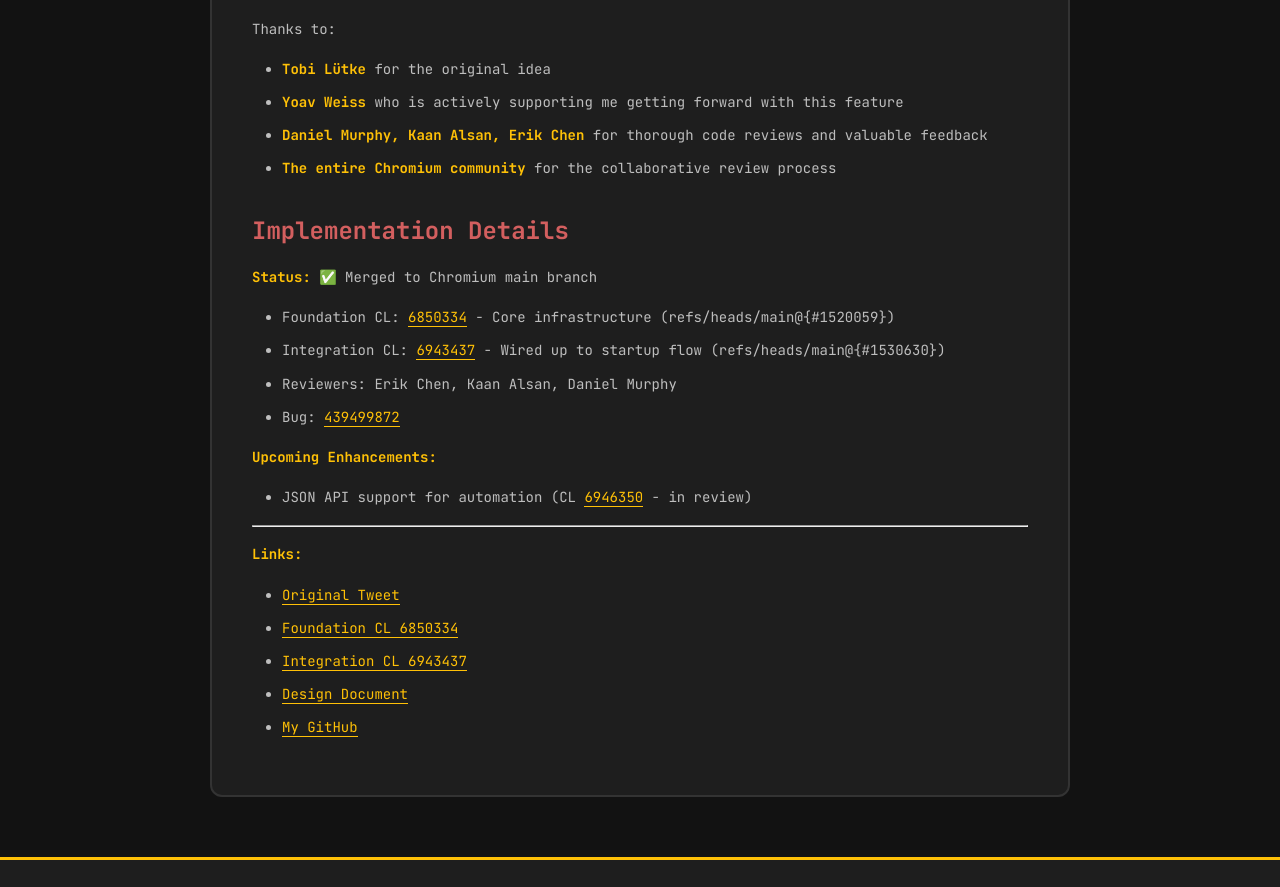
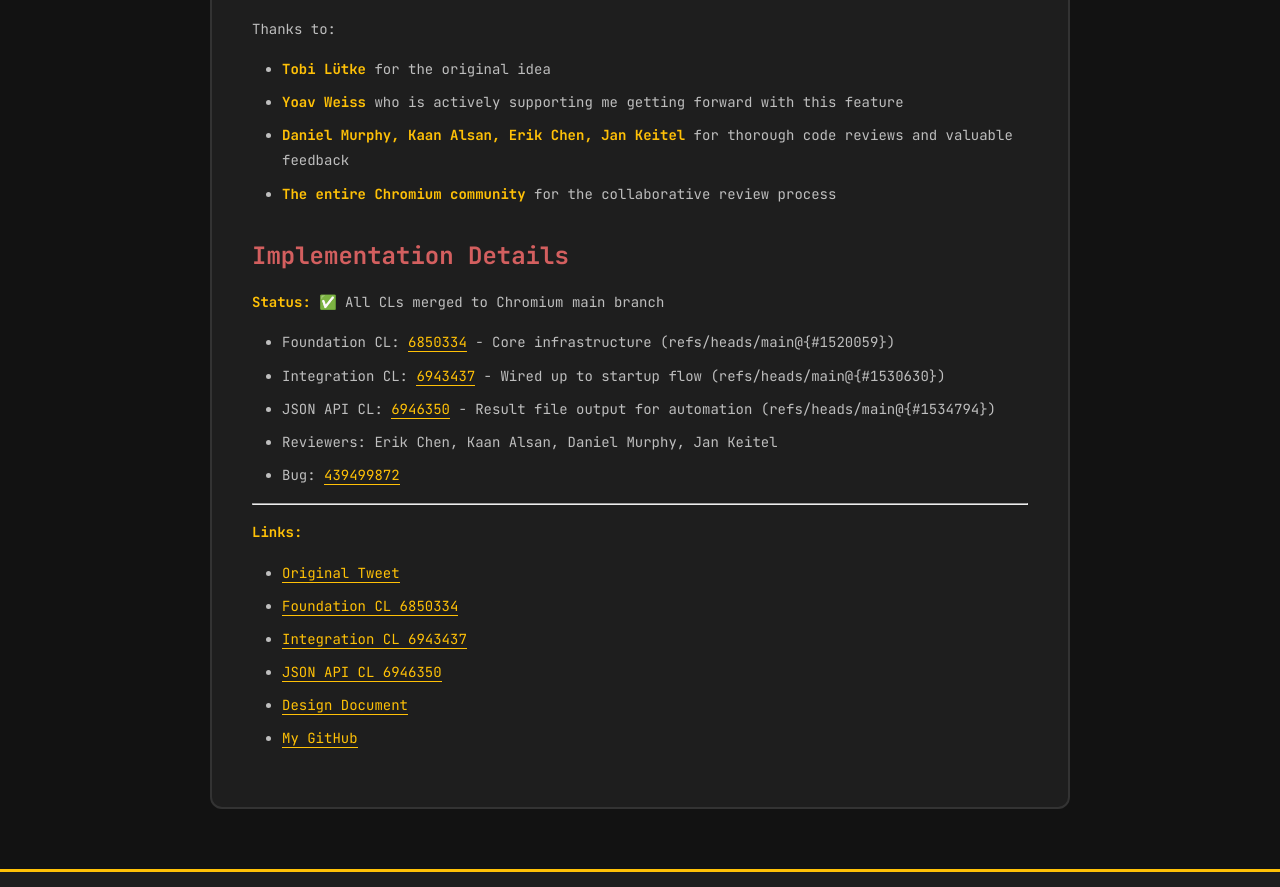
Before and after one commit to hjanuschka/hjanuschka.github.io, a website: page chromium-focus-feature.html in a window 1280 px wide. Shown: the part 3221-4108 px from the top of the page. Drawn offline with nearby package versions, Linux system fonts and the light colour scheme.

Commit message:
Update Chrome --focus feature: Mark JSON API CL as landed
- Updated status to reflect all CLs are now merged
- Added JSON API CL 6946350 to implementation details
  * Adds --focus-result-file flag for automation
  * Merged at refs/heads/main@{#1534794}
- Added Jan Keitel to reviewers and acknowledgments
- Updated links section to include JSON API CL

All three CLs are now part of Chrome 143:
- Foundation (6850334)
- Integration (6943437)
- JSON API (6946350)

```diff
--- a/chromium-focus-feature.html
+++ b/chromium-focus-feature.html
@@ -29,7 +29,7 @@
       "url": "https://januschka.com"
     },
     "datePublished": "2024-08-01",
-    "dateModified": "2025-10-16",
+    "dateModified": "2025-11-06",
     "image": "https://januschka.com/og-image.png",
     "mainEntityOfPage": {
       "@type": "WebPage",
@@ -666,20 +666,17 @@
 <ul>
 <li><strong>Tobi Lütke</strong> for the original idea</li>
 <li><strong>Yoav Weiss</strong> who is actively supporting me getting forward with this feature</li>
-<li><strong>Daniel Murphy, Kaan Alsan, Erik Chen</strong> for thorough code reviews and valuable feedback</li>
+<li><strong>Daniel Murphy, Kaan Alsan, Erik Chen, Jan Keitel</strong> for thorough code reviews and valuable feedback</li>
 <li><strong>The entire Chromium community</strong> for the collaborative review process</li>
 </ul>
 <h2>Implementation Details</h2>
-<p><strong>Status:</strong> ✅ Merged to Chromium main branch</p>
+<p><strong>Status:</strong> ✅ All CLs merged to Chromium main branch</p>
 <ul>
 <li>Foundation CL: <a href="https://chromium-review.googlesource.com/c/chromium/src/+/6850334">6850334</a> - Core infrastructure (refs/heads/main@{#1520059})</li>
 <li>Integration CL: <a href="https://chromium-review.googlesource.com/c/chromium/src/+/6943437">6943437</a> - Wired up to startup flow (refs/heads/main@{#1530630})</li>
-<li>Reviewers: Erik Chen, Kaan Alsan, Daniel Murphy</li>
+<li>JSON API CL: <a href="https://chromium-review.googlesource.com/c/chromium/src/+/6946350">6946350</a> - Result file output for automation (refs/heads/main@{#1534794})</li>
+<li>Reviewers: Erik Chen, Kaan Alsan, Daniel Murphy, Jan Keitel</li>
 <li>Bug: <a href="https://bugs.chromium.org/p/chromium/issues/detail?id=439499872">439499872</a></li>
-</ul>
-<p><strong>Upcoming Enhancements:</strong></p>
-<ul>
-<li>JSON API support for automation (CL <a href="https://chromium-review.googlesource.com/c/chromium/src/+/6946350">6946350</a> - in review)</li>
 </ul>
 <hr>
 <p><strong>Links:</strong></p>
@@ -687,6 +684,7 @@
 <li><a href="https://x.com/tobi/status/1957195479361438142">Original Tweet</a></li>
 <li><a href="https://chromium-review.googlesource.com/c/chromium/src/+/6850334">Foundation CL 6850334</a></li>
 <li><a href="https://chromium-review.googlesource.com/c/chromium/src/+/6943437">Integration CL 6943437</a></li>
+<li><a href="https://chromium-review.googlesource.com/c/chromium/src/+/6946350">JSON API CL 6946350</a></li>
 <li><a href="https://docs.google.com/document/d/1YRf-BzHTAhqyV6wL6yRxVOU3zhByE6voSEwSNLgPZSU/edit">Design Document</a></li>
 <li><a href="https://github.com/hjanuschka">My GitHub</a></li>
 </ul>
```
Also changed, not shown: chromium-focus-feature.md (+5 -6 lines), chromium-omarchy.html (+1 -1 lines).
